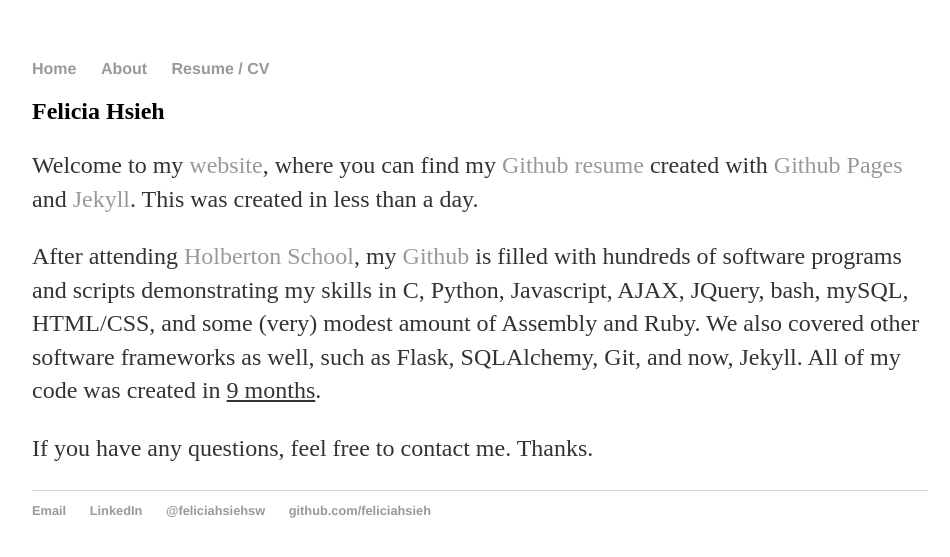
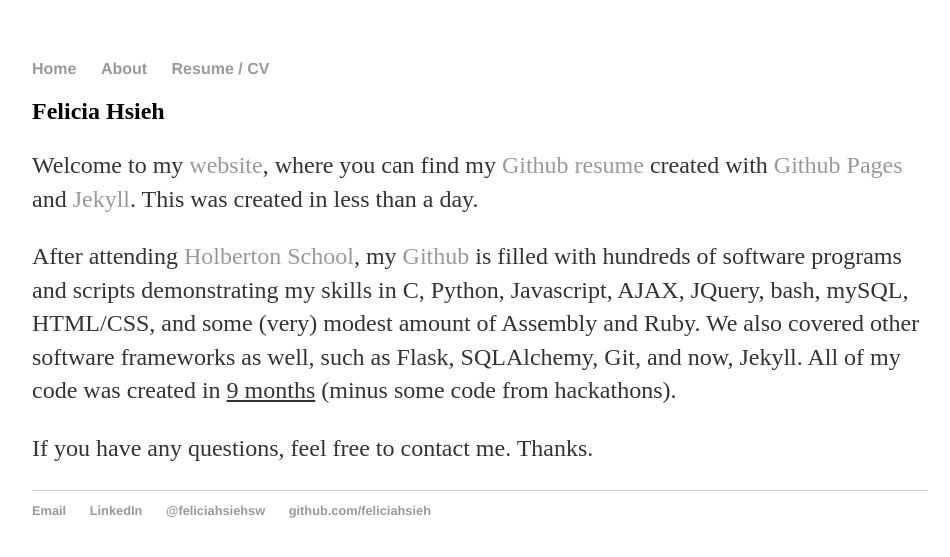
Before and after one commit to feliciahsieh/feliciahsieh.github.io, a Jekyll site: the page built from index.html, in a window 1280 px wide. Shown: the top 557 px of the page, without its empty margins (160-1110 px from the left). Built offline with Jekyll 4.4.1, drawn with Linux system fonts in a browser that asks for light colours.

Commit message:
Added hackathon text

```diff
--- a/index.html
+++ b/index.html
@@ -5,6 +5,6 @@
 <div class="blurb">
 	<h2>Felicia Hsieh</h2>
 	<p>Welcome to my <a href="http://feliciahsieh/feliciahsieh.github.io">website</a>, where you can find my <a href="https://feliciahsieh.github.io/cv/">Github resume</a> created with <a href="https://pages.github.com/">Github Pages</a> and <a href="https://jekyllrb.com/">Jekyll</a>. This was created in less than a day.</p>
-	<p>After attending <a href="http://www.holbertonschool.com">Holberton School</a>, my <a href="http://www.github.com/feliciahsieh">Github</a> is filled with hundreds of software programs and scripts demonstrating my skills in C, Python, Javascript, AJAX, JQuery, bash, mySQL, HTML/CSS, and some (very) modest amount of Assembly and Ruby. We also covered other software frameworks as well, such as Flask, SQLAlchemy, Git, and now, Jekyll. All of my code was created in <u>9 months</u>.</p>
+	<p>After attending <a href="http://www.holbertonschool.com">Holberton School</a>, my <a href="http://www.github.com/feliciahsieh">Github</a> is filled with hundreds of software programs and scripts demonstrating my skills in C, Python, Javascript, AJAX, JQuery, bash, mySQL, HTML/CSS, and some (very) modest amount of Assembly and Ruby. We also covered other software frameworks as well, such as Flask, SQLAlchemy, Git, and now, Jekyll. All of my code was created in <u>9 months</u> (minus some code from hackathons).</p>
 	<p>If you have any questions, feel free to contact me. Thanks.</p>
 </div><!-- /.blurb -->
```
